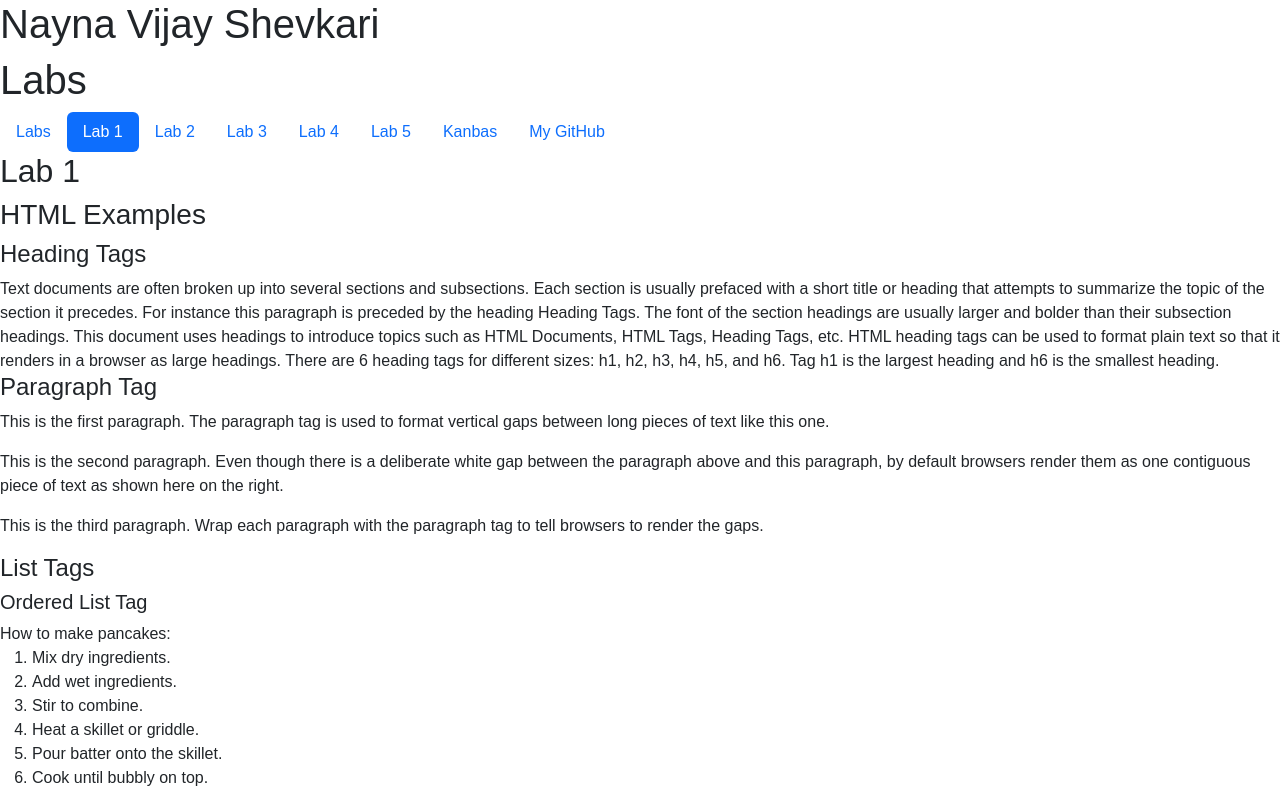
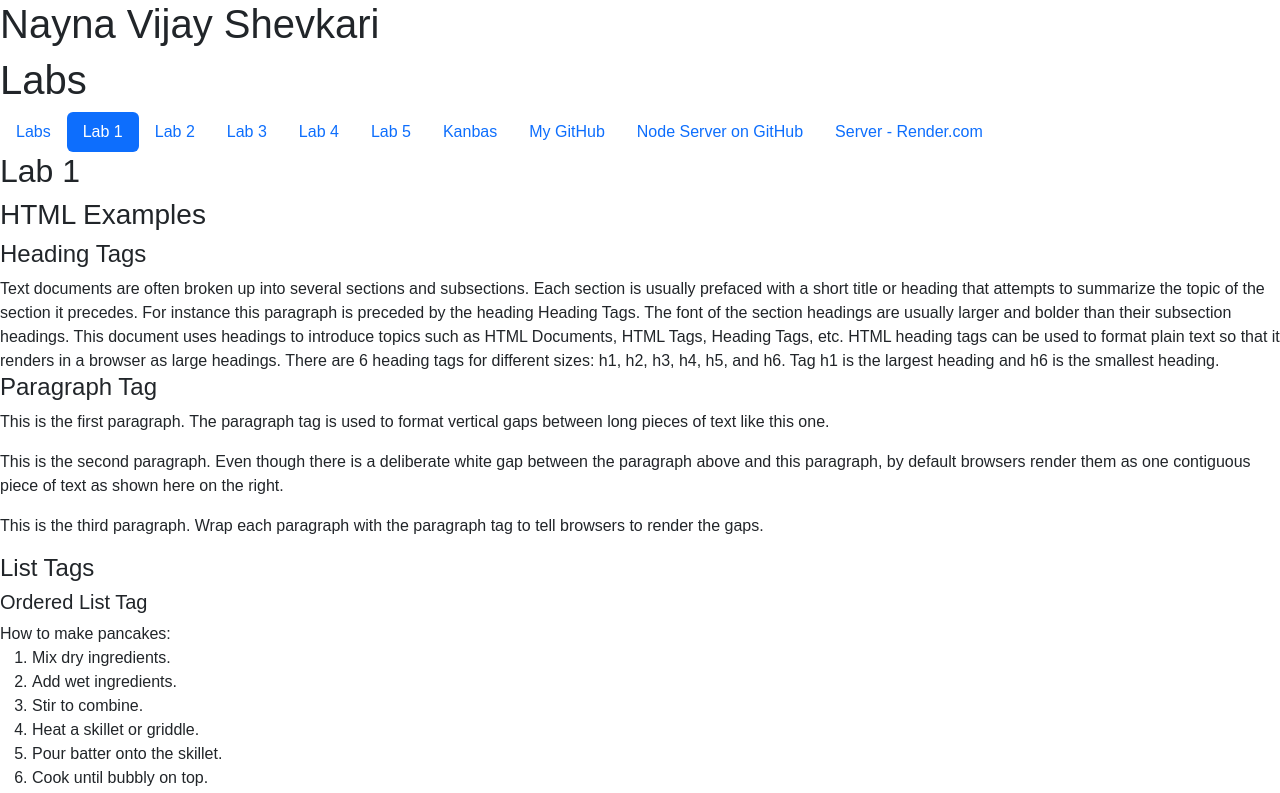
Before and after one commit to NaynaShevkari/kanbas-react-web-app, a React (Create React App) app: page /Kanbas#/Labs/Lab1 in a window 1280 px wide. Shown: the top 793 px of the page. Built offline with nearby package versions, Linux system fonts and the light colour scheme; no server answers.

Commit message:
fifth commit

```diff
--- a/src/Labs/Lab5/WorkingWithArraysAsynchronously.tsx
+++ b/src/Labs/Lab5/WorkingWithArraysAsynchronously.tsx
@@ -41,7 +41,7 @@ const [errorMessage, setErrorMessage] = useState(null);
 
   const editTodo = (todo: any) => {
     const updatedTodos = todos.map(
-      (t) => t.id === todo.id ? { ...todo, editing: true } : t );
+      (t) => t.id === todo.id ? { ...todo, editing: true } : t);
     setTodos(updatedTodos);
   };
 
@@ -68,24 +68,24 @@ const [errorMessage, setErrorMessage] = useState(null);
       <h4>Todos
         <FaPlusCircle onClick={createTodo} className="text-success float-end fs-3"
           id="wd-create-todo" />
-      <FaPlusCircle onClick={postTodo}   className="text-primary float-end fs-3 me-3" id="wd-post-todo"   />
+        <FaPlusCircle onClick={postTodo} className="text-primary float-end fs-3 me-3" id="wd-post-todo" />
+      </h4>
 
-      </h4>
       <ul className="list-group">
         {todos.map((todo) => (
           <li key={todo.id} className="list-group-item">
             <FaPencil onClick={() => editTodo(todo)} className="text-primary float-end me-2 mt-1" />
             <FaTrash onClick={() => removeTodo(todo)}
-                     className="text-danger float-end mt-1" id="wd-remove-todo"/>
+              className="text-danger float-end mt-1" id="wd-remove-todo" />
             <TiDelete onClick={() => deleteTodo(todo)}
               className="text-danger float-end me-2 fs-3" id="wd-delete-todo" />
 
             <input type="checkbox" className="form-check-input me-2"
               defaultChecked={todo.completed}
-                   onChange={(e) => updateTodo({ ...todo, completed: e.target.checked }) }
+              onChange={(e) => updateTodo({ ...todo, completed: e.target.checked })}
             />
 
-{!todo.editing ? ( todo.title ) : (
+            {/* {!todo.editing ? ( todo.title ) : (
                 <input className="form-control w-50 float-start" defaultValue={todo.title}
                   onKeyDown={(e) => {
                     if (e.key === "Enter") {
@@ -100,7 +100,27 @@ const [errorMessage, setErrorMessage] = useState(null);
 
             <span style={{ textDecoration: todo.completed ? "line-through" : "none" }}>
               {todo.title}
+            </span> */}
+
+            {!todo.editing ? (
+              <span style={{ textDecoration: todo.completed ? "line-through" : "none" }}>
+                {todo.title}
               </span>
+            ) : (
+              <input
+                className="form-control w-50 float-start"
+                defaultValue={todo.title}
+                onKeyDown={(e) => {
+                  if (e.key === "Enter") {
+                    updateTodo({ ...todo, editing: false });
+                  }
+                }}
+                onChange={(e) =>
+                  updateTodo({ ...todo, title: e.target.value })
+                }
+              />
+            )}
+
           </li>
         ))}
       </ul> <hr />
--- a/src/Labs/TOC.tsx
+++ b/src/Labs/TOC.tsx
@@ -48,7 +48,21 @@ export default function TOC() {
           My GitHub
         </a>
       </li>
+
+      <li className="nav-item">
+        <a id="wd-k" href="https://github.com/NaynaShevkari/kanbas-node-server-app.git" className="nav-link">
+          Node Server on GitHub
+        </a>
+      </li>
+
+      <li className="nav-item">
+        <a id="wd-k" href="https://kanbas-node-server-app-jdjc.onrender.com" className="nav-link">
+          Server - Render.com
+        </a>
+      </li>
     </ul>
+
+
 
     );
   }
```
Lines whose indentation alone changed are shown as unchanged.
